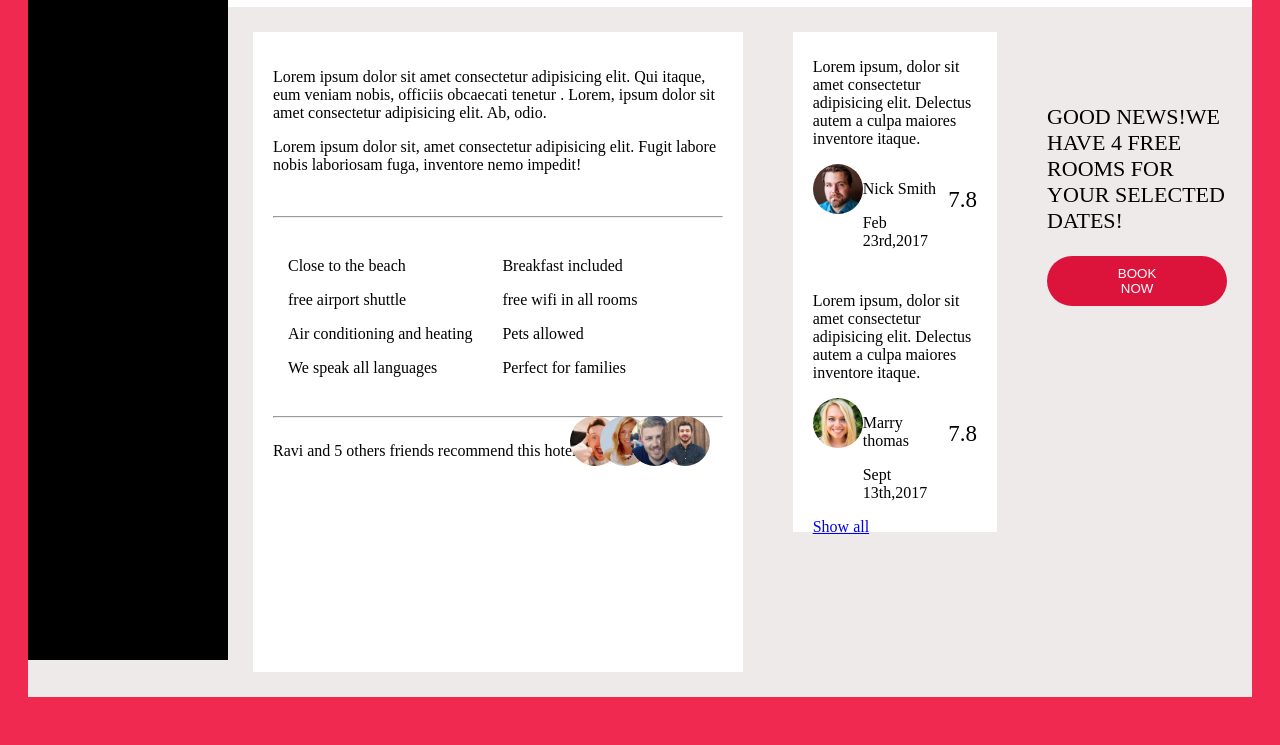
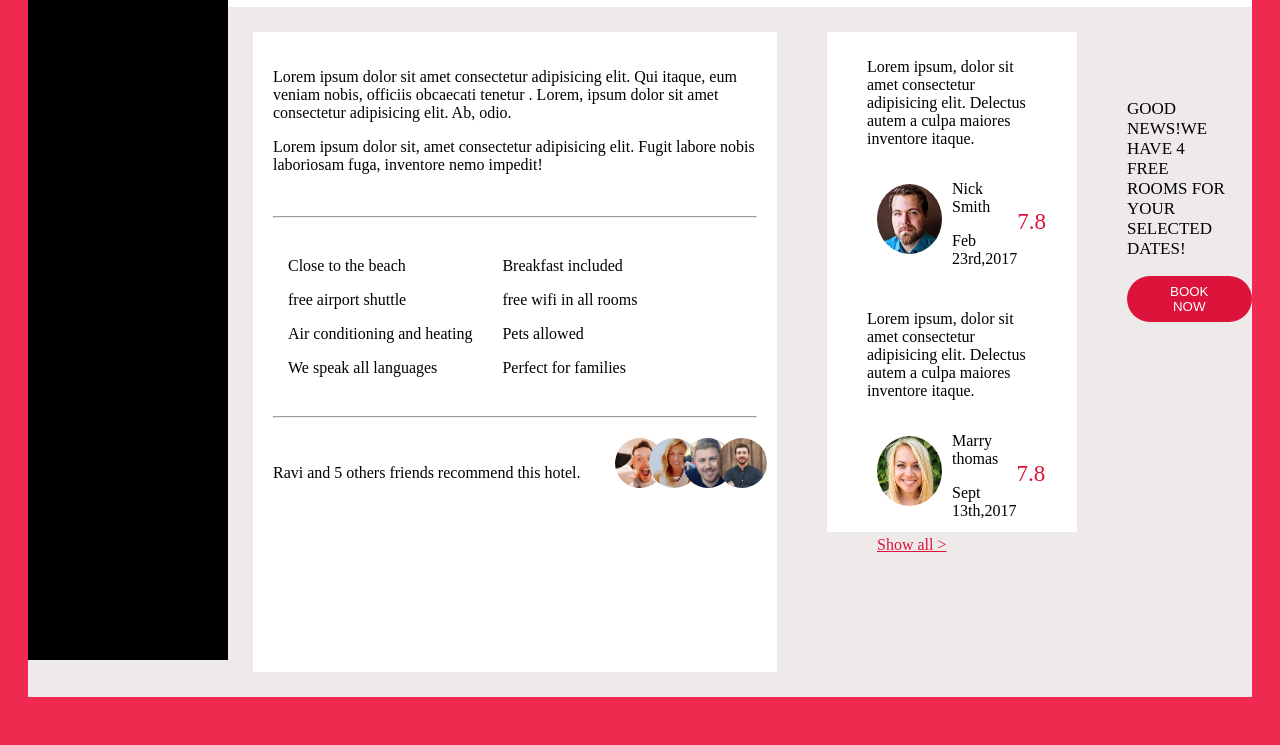
Before and after one commit to Raviarsh01/Hotel_Continential, a plain HTML site: page index.html in a window 1280 px wide. Shown: the part 412-1157 px from the top of the page. Drawn offline with Linux system fonts and the light colour scheme.

Commit message:
second commit

```diff
--- a/index.html
+++ b/index.html
@@ -34,6 +34,7 @@
             <a href="aaa" class="side-bar-in">Car Rental</a>
             <a href="aaa" class="side-bar-in">Tours</a>
         </div>
+
 
         <!-- Hotel view code start here -->
         <div class="section-1">
@@ -73,11 +74,16 @@
                 </div>
                 <hr>
                 <div class="s2-part1-c">
-                    <p>Ravi and 5 others friends recommend this hotel.</p>
-                    <img src="Images\user-1.jpg" alt="image4">
-                    <img src="Images\user-2.jpg" alt="image5">
-                    <img src="Images\user-3.jpg" alt="image6">
-                    <img src="Images\user-4.jpg" alt="image7">
+                    <div>
+                        <p>Ravi and 5 others friends recommend this hotel.</p>
+                    </div>
+                    <div>
+                        <img class="img4" src="Images\user-1.jpg" alt="image4">
+                        <img class="img4" src="Images\user-2.jpg" alt="image5">
+                        <img class="img4" src="Images\user-3.jpg" alt="image6">
+                        <img class="img4" src="Images\user-4.jpg" alt="image7">
+                    </div>
+
                 </div>
 
             </div>
@@ -87,12 +93,17 @@
                         inventore itaque.
                     </p>
                     <div class="s2-part-a-1">
-                        <img src="Images\user-5.jpg" alt="image8">
+                        <div>
+                            <img class="img5" src="Images\user-5.jpg" alt="image8">
+                        </div>
                         <div>
                             <p>Nick Smith</p>
                             <p>Feb 23rd,2017</p>
                         </div>
-                        <p style="font-size:23px">7.8</p>
+                        <div>
+                            <p class="fontsize">7.8</p>
+                        </div>
+
                     </div>
                 </div>
                 <div class="s2-part2-b">
@@ -100,16 +111,23 @@
                         inventore itaque.
                     </p>
                     <div class="s2-part-b-1">
-                        <img src="Images\user-6.jpg" alt="image8">
+                        <div>
+                            <img class="img5" src="Images\user-6.jpg" alt="image8">
+                        </div>
                         <div>
                             <p>Marry thomas</p>
                             <p>Sept 13th,2017</p>
                         </div>
-                        <p style="font-size:23px">7.8</p>
+                        <div>
+                            <p class="fontsize">7.8</p>
+                        </div>
+
 
                     </div>
-                    <a href="aaa">Show all</a>
+
                 </div>
+                <a href="aaa" class="s2-part-link">Show all ></a>
+
             </div>
             <div class="s2-part3">
                 <p>GOOD NEWS!WE HAVE 4 FREE ROOMS FOR YOUR SELECTED DATES!</p>
--- a/style.css
+++ b/style.css
@@ -67,6 +67,9 @@ body{
 #hotel{
     margin-top:25px;
 }
+.copyright{
+    color:white;
+}
 
 /* Hotel view code start here */
 .section-1{
@@ -77,7 +80,7 @@ body{
     height:200px;
 }
 h1{
-    color:grey;
+    color:crimson;
     margin-left:20px;
 }
 .section-1-inside{
@@ -87,9 +90,9 @@ h1{
 }
 .part1{
     margin-left:556px;
-    color:grey;
+    color:crimson;
     font-size:20px;
-    text-decoration:solid grey underline;
+    text-decoration:solid crimson underline;
 }
 .part2{
     background-color:crimson;
@@ -107,7 +110,7 @@ h1{
     margin:25px;
 }
 .s2-part1-a{
-    width:550px;
+    width:6000px;
     height:600px;
     background-color: white;
     padding:20px;
@@ -120,8 +123,10 @@ h1{
 }
 .s2-part1-c{
     display:flex;
+    justify-content: space-between;
+    margin-top:30px;
 }
-.s2-part1-c >img{
+.img4{
     height:50px;
     width:50px;
     border-radius:50%;
@@ -133,36 +138,43 @@ h1{
     height:500px;
     background-color: white;
 }
+.s2-part-link{
+    color:crimson;
+    padding:50px;
+
+}
 .s2-part2-a,.s2-part2-b{
-    padding:0px 20px;
+    padding:0px 40px;
     padding-top:10px;
 
 }
 .s2-part-a-1 ,.s2-part-b-1{
     display: flex;
 }
-.s2-part-a-1 > img{
-    height:50px;
-    width:50px;
+.img5{
+    height:70px;
+    width:65px;
     border-radius:50%;
+    margin-top:10px;
+    padding:10px;
 }
-.s2-part-b-1 > img{
-    height:50px;
-    width:50px;
-    border-radius:50%;
+.fontsize{
+    font-size:23px;
+    margin-top:45px;
+    color:crimson;
 }
 .s2-part3{
     padding-top:50px;
-    width:220px;
+    width:100px;
     height:500px;
 }
 .s2-part3 > p{
-    font-size:22px;
+    font-size:17px;
 }
 button{
     color:white;
     background-color:crimson;
     border:none;
-    padding:10px 70px;
+    padding:8px 43px;
     border-radius:50px;
 }
```
